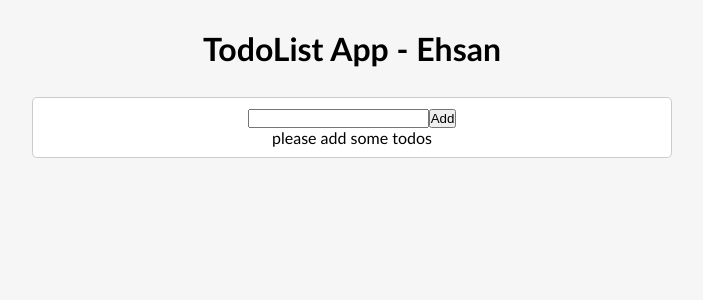
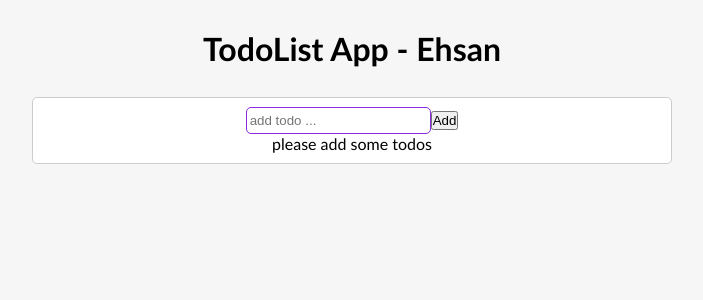
Before and after one commit to EhsanSaraee/TodoList, a React (Create React App) app: page / in a window 1280 px wide. Shown: the top 300 px of the page, without its empty margins (288-991 px from the left). Built offline with nearby package versions, Linux system fonts and the light colour scheme.

Commit message:
edit todo functionality

```diff
--- a/src/App.css
+++ b/src/App.css
@@ -34,3 +34,14 @@
    text-decoration: line-through;
    color: #ccc;
 }
+
+input {
+   border: 1px solid #ccc;
+   border-radius: 5px;
+   outline: none;
+   padding: 5px 3px;
+}
+
+input:focus {
+   border: 1px solid blueviolet;
+}
--- a/src/Components/TodoApp.jsx
+++ b/src/Components/TodoApp.jsx
@@ -31,7 +31,17 @@
       setTodos(filteredTodo);
    };
 
-   const updateTodo = (id) => {};
+   const updateTodo = (id, newValue) => {
+      // find index
+      const index = todos.findIndex((todo) => todo.id === id);
+      // clone : do not mutate
+      const selectedTodo = { ...todos[index] };
+      selectedTodo.text = newValue;
+      // clone again
+      const updatedTodos = [...todos];
+      updatedTodos[index] = selectedTodo;
+      setTodos(updatedTodos);
+   };
 
    return (
       <div className="container">
--- a/src/Components/TodoForm.jsx
+++ b/src/Components/TodoForm.jsx
@@ -1,7 +1,12 @@
-import { useState } from 'react';
+import { useEffect, useRef, useState } from 'react';
 
-const TodoForm = ({ submitTodo }) => {
+const TodoForm = ({ submitTodo, edit }) => {
    const [todo, setTodo] = useState('');
+   const inputRef = useRef(null);
+
+   useEffect(() => {
+      inputRef.current.focus();
+   }, []);
 
    const changeHandler = (event) => {
       setTodo(event.target.value);
@@ -20,8 +25,29 @@
 
    return (
       <form onSubmit={submitHandler}>
-         <input type="text" value={todo} onChange={changeHandler} />
-         <button type="submit">Add</button>
+         {edit ? (
+            <>
+               <input
+                  type="text"
+                  value={todo}
+                  onChange={changeHandler}
+                  placeholder="update todo ..."
+                  ref={inputRef}
+               />
+               <button type="submit">Update</button>
+            </>
+         ) : (
+            <>
+               <input
+                  type="text"
+                  value={todo}
+                  onChange={changeHandler}
+                  placeholder="add todo ..."
+                  ref={inputRef}
+               />
+               <button type="submit">Add</button>
+            </>
+         )}
       </form>
    );
 };
--- a/src/Components/TodoList.jsx
+++ b/src/Components/TodoList.jsx
@@ -19,12 +19,19 @@
       ));
    };
 
-   const editTodo = () => {
-      onUpdateTodo(edit.id);
+   const editTodo = (newValue) => {
+      onUpdateTodo(edit.id, newValue);
+      setEdit({ id: null, text: '' });
    };
 
    return (
-      <>{edit.id ? <TodoForm submitTodo={editTodo} /> : renderTodos()}</>
+      <>
+         {edit.id ? (
+            <TodoForm submitTodo={editTodo} edit={edit} />
+         ) : (
+            renderTodos()
+         )}
+      </>
    );
 };
 
```
